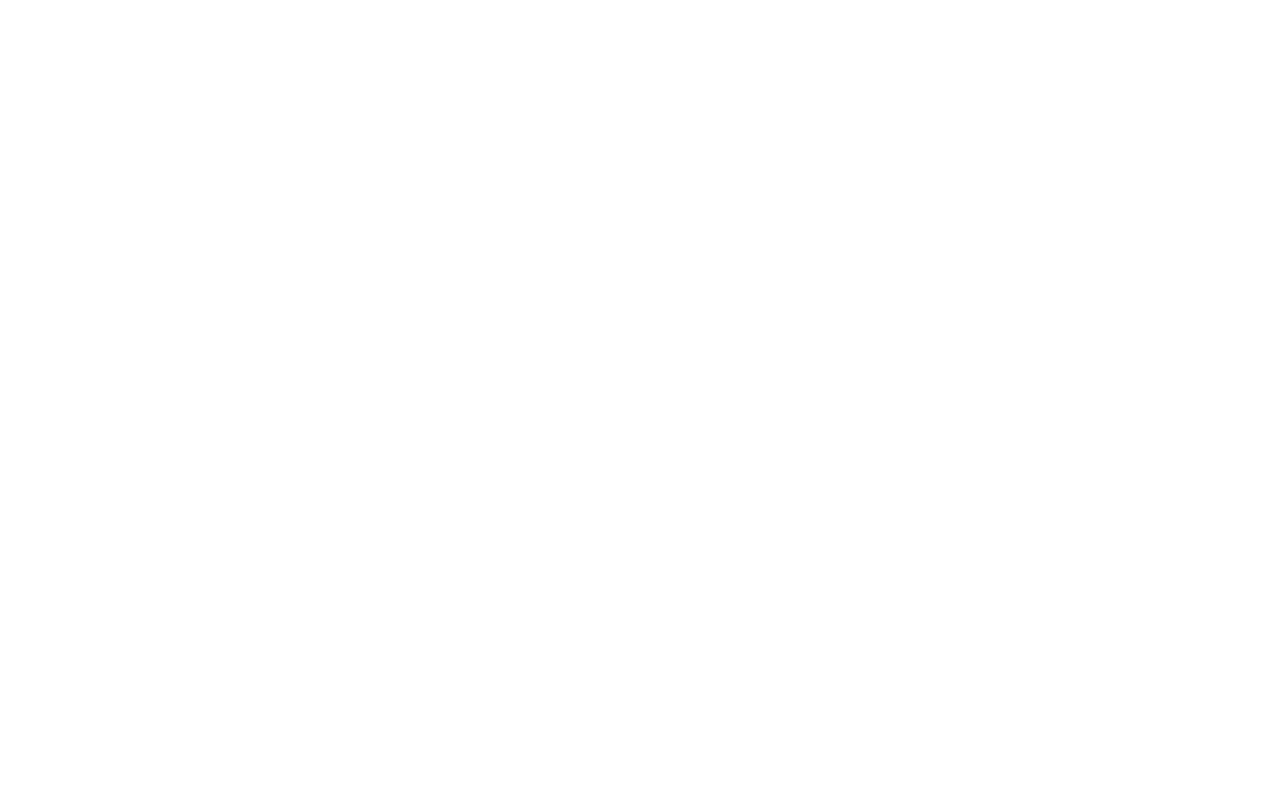
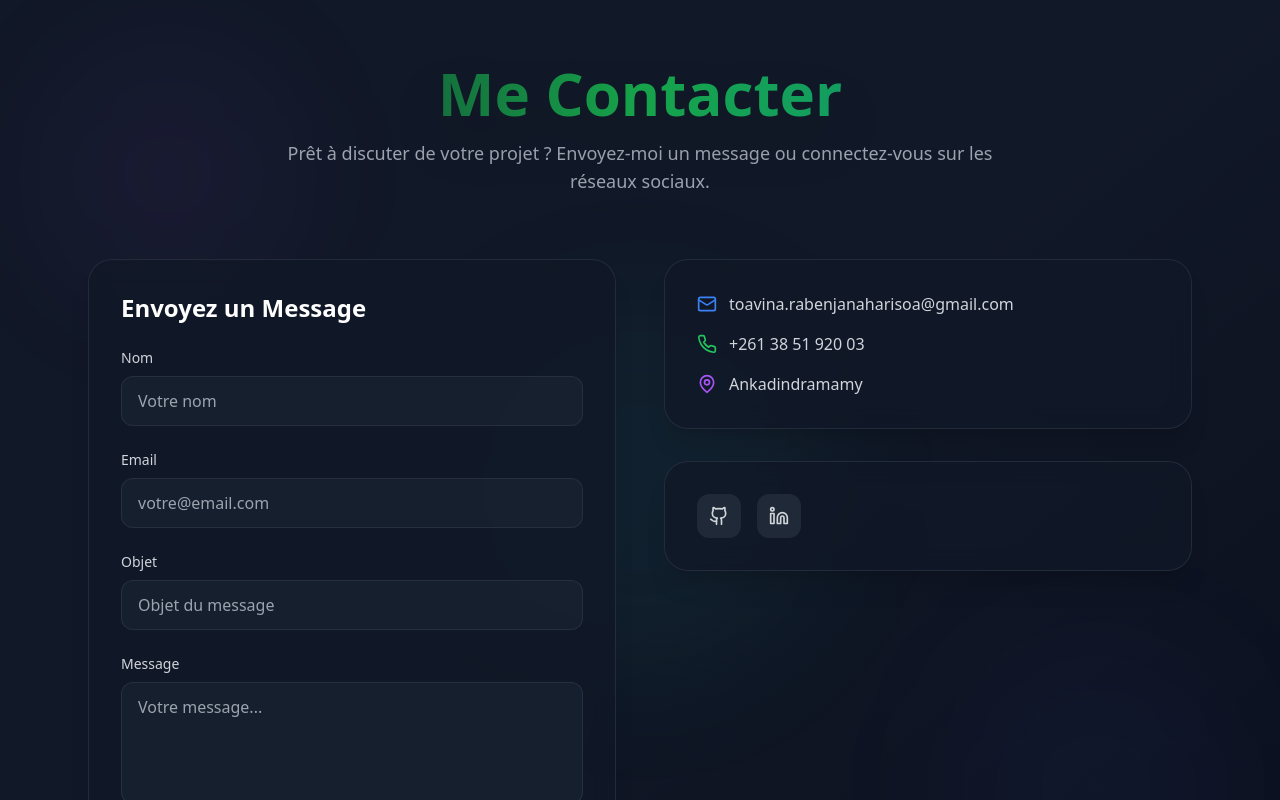
Before and after one commit to Nahary007/portfolio, a React (Vite) app: page / in a window 1280 px wide. Shown: the part 4000-4800 px from the top of the page. Before the commit the page ends 3967 px from the top, so only its background shows below. Built offline with nearby package versions, Linux system fonts and the light colour scheme.

Commit message:
Add Contact component and integrate it into App; update package dependencies

```diff
--- a/package.json
+++ b/package.json
@@ -11,6 +11,7 @@
     "typecheck": "tsc --noEmit -p tsconfig.app.json"
   },
   "dependencies": {
+    "@emailjs/browser": "^4.4.1",
     "@supabase/supabase-js": "^2.57.4",
     "framer-motion": "^12.23.24",
     "lucide-react": "^0.344.0",
--- a/src/App.tsx
+++ b/src/App.tsx
@@ -4,6 +4,7 @@
 import Realisations from './components/Realisation';
 import Cv from './components/Cv';
 import Competences from './components/Competence';
+import Contact from './components/Contact';
 
 function App() {
   const [theme, setTheme] = useState<'light' | 'dark'>('dark'); // ✅ Toujours commencer en dark
@@ -37,6 +38,7 @@
         <Realisations />
         <Cv />
         <Competences />
+        <Contact />
       </main>
     </div>
   );
--- /dev/null
+++ b/src/components/Contact.tsx
@@ -0,0 +1,205 @@
+import { useRef, useState } from "react";
+import { motion } from "framer-motion";
+import emailjs from "@emailjs/browser";
+import { Mail, Phone, MapPin, Github, Linkedin } from "lucide-react";
+
+const Contact = () => {
+  const form = useRef<HTMLFormElement>(null);
+  const [status, setStatus] = useState<string | null>(null);
+
+  const handleSubmit = (e: React.FormEvent<HTMLFormElement>) => {
+    e.preventDefault();
+
+    if (!form.current) return;
+
+    emailjs
+      .sendForm(
+        "service_9sgw6mj",
+        "template_hovptjf",
+        form.current,
+        "YrVTw-NdB4IDZiUB3"
+      )
+      .then(
+        () => {
+          setStatus("success");
+          form.current?.reset();
+        },
+        (error) => {
+          console.error(error);
+          setStatus("error");
+        }
+      );
+  };
+
+  return (
+    <section
+      id="contact"
+      className="relative py-24 min-h-screen bg-gradient-to-br from-white/50 via-transparent to-gray-50/50 dark:from-gray-900/50 dark:via-transparent dark:to-gray-950/50 overflow-hidden text-gray-900 dark:text-white transition-colors duration-300"
+    >
+      {/* Arrière-plan subtil */}
+      <div className="absolute inset-0 overflow-hidden pointer-events-none">
+        <div className="absolute top-20 left-10 w-64 h-64 bg-blue-500/5 dark:bg-purple-500/5 rounded-full blur-3xl"></div>
+        <div className="absolute bottom-20 right-10 w-72 h-72 bg-purple-500/5 dark:bg-indigo-500/5 rounded-full blur-3xl"></div>
+        <div className="absolute top-1/2 left-1/2 w-96 h-96 bg-emerald-500/5 dark:bg-teal-500/5 rounded-full blur-3xl -translate-x-1/2 -translate-y-1/2"></div>
+      </div>
+
+      <div className="max-w-6xl mx-auto px-6 relative z-10">
+        <motion.h2
+          initial={{ opacity: 0, y: -50 }}
+          whileInView={{ opacity: 1, y: 0 }}
+          transition={{ duration: 0.8, type: "spring", stiffness: 100 }}
+          viewport={{ once: true }}
+          className="text-5xl md:text-6xl font-black text-center mb-4 bg-gradient-to-r from-gray-900 via-green-600 to-teal-600 bg-clip-text text-transparent drop-shadow-2xl"
+        >
+          Me Contacter
+        </motion.h2>
+
+        <p className="text-center text-gray-600 dark:text-gray-400 mb-16 text-lg max-w-3xl mx-auto">
+          Prêt à discuter de votre projet ? Envoyez-moi un message ou connectez-vous sur les réseaux sociaux.
+        </p>
+
+        <div className="grid md:grid-cols-2 gap-12 items-start">
+          {/* Formulaire EmailJS */}
+          <motion.div
+            initial={{ opacity: 0, x: -50 }}
+            whileInView={{ opacity: 1, x: 0 }}
+            transition={{ duration: 0.8, type: "spring", stiffness: 100 }}
+            viewport={{ once: true }}
+            className="bg-white/80 dark:bg-gray-900/80 rounded-3xl p-8 shadow-xl border border-white/20 dark:border-gray-700/50 backdrop-blur-md"
+          >
+            <h3 className="text-2xl font-bold mb-6 text-gray-900 dark:text-white">Envoyez un Message</h3>
+
+            <form ref={form} onSubmit={handleSubmit} className="space-y-6">
+              <div>
+                <label htmlFor="name" className="block text-sm font-medium text-gray-700 dark:text-gray-300 mb-2">
+                  Nom
+                </label>
+                <input
+                  type="text"
+                  name="from_name"
+                  id="name"
+                  required
+                  className="w-full px-4 py-3 rounded-xl border border-gray-300/50 dark:border-gray-700/50 bg-white/50 dark:bg-gray-800/50 focus:ring-2 focus:ring-blue-500 focus:border-transparent transition-all duration-300"
+                  placeholder="Votre nom"
+                />
+              </div>
+
+              <div>
+                <label htmlFor="email" className="block text-sm font-medium text-gray-700 dark:text-gray-300 mb-2">
+                  Email
+                </label>
+                <input
+                  type="email"
+                  name="from_email"
+                  id="email"
+                  required
+                  className="w-full px-4 py-3 rounded-xl border border-gray-300/50 dark:border-gray-700/50 bg-white/50 dark:bg-gray-800/50 focus:ring-2 focus:ring-blue-500 focus:border-transparent transition-all duration-300"
+                  placeholder="votre@email.com"
+                />
+              </div>
+
+              <div>
+                <label htmlFor="objet" className="block text-sm font-medium text-gray-700 dark:text-gray-300 mb-2">
+                  Objet
+                </label>
+                <input
+                  type="text"
+                  name="subject"
+                  id="objet"
+                  required
+                  className="w-full px-4 py-3 rounded-xl border border-gray-300/50 dark:border-gray-700/50 bg-white/50 dark:bg-gray-800/50 focus:ring-2 focus:ring-blue-500 focus:border-transparent transition-all duration-300"
+                  placeholder="Objet du message"
+                />
+              </div>
+
+              <div>
+                <label htmlFor="message" className="block text-sm font-medium text-gray-700 dark:text-gray-300 mb-2">
+                  Message
+                </label>
+                <textarea
+                  name="message"
+                  id="message"
+                  rows={4}
+                  required
+                  className="w-full px-4 py-3 rounded-xl border border-gray-300/50 dark:border-gray-700/50 bg-white/50 dark:bg-gray-800/50 focus:ring-2 focus:ring-blue-500 focus:border-transparent transition-all duration-300 resize-none"
+                  placeholder="Votre message..."
+                ></textarea>
+              </div>
+
+              <input type="hidden" name="to_email" value="toavina.rabenjanaharisoa@gmail.com" />
+
+              <motion.button
+                whileHover={{ scale: 1.05 }}
+                whileTap={{ scale: 0.95 }}
+                type="submit"
+                className="w-full bg-gradient-to-r from-blue-600 via-purple-600 to-indigo-600 text-white py-3 px-6 rounded-xl font-semibold shadow-lg hover:shadow-xl transition-all duration-300"
+              >
+                Envoyer
+              </motion.button>
+            </form>
+
+            {status === "success" && (
+              <p className="text-green-600 mt-4 text-center">Message envoyé avec succès !</p>
+            )}
+            {status === "error" && (
+              <p className="text-red-600 mt-4 text-center">Une erreur est survenue. Réessayez.</p>
+            )}
+          </motion.div>
+
+          {/* Panneau contact et réseaux */}
+          <motion.div
+            initial={{ opacity: 0, x: 50 }}
+            whileInView={{ opacity: 1, x: 0 }}
+            transition={{ duration: 0.8, delay: 0.2, type: "spring", stiffness: 100 }}
+            viewport={{ once: true }}
+            className="space-y-8"
+          >
+            <div className="bg-white/80 dark:bg-gray-900/80 rounded-3xl p-8 shadow-xl border border-white/20 dark:border-gray-700/50 backdrop-blur-md">
+              <div className="space-y-4">
+                <div className="flex items-center space-x-3">
+                  <Mail className="w-5 h-5 text-blue-500" />
+                  <span className="text-gray-700 dark:text-gray-300">
+                    toavina.rabenjanaharisoa@gmail.com
+                  </span>
+                </div>
+                <div className="flex items-center space-x-3">
+                  <Phone className="w-5 h-5 text-green-500" />
+                  <span className="text-gray-700 dark:text-gray-300">+261 38 51 920 03</span>
+                </div>
+                <div className="flex items-center space-x-3">
+                  <MapPin className="w-5 h-5 text-purple-500" />
+                  <span className="text-gray-700 dark:text-gray-300">Ankadindramamy</span>
+                </div>
+              </div>
+            </div>
+
+            <div className="bg-white/80 dark:bg-gray-900/80 rounded-3xl p-8 shadow-xl border border-white/20 dark:border-gray-700/50 backdrop-blur-md">
+              <div className="flex space-x-4">
+                <motion.a
+                  href="https://github.com/Nahary007"
+                  target="_blank"
+                  rel="noopener noreferrer"
+                  whileHover={{ scale: 1.1, y: -2 }}
+                  className="p-3 bg-gray-100 dark:bg-gray-800 rounded-xl text-gray-700 dark:text-gray-300 hover:bg-blue-500 hover:text-white transition-all duration-300"
+                >
+                  <Github className="w-5 h-5" />
+                </motion.a>
+                <motion.a
+                  href="https://www.linkedin.com/in/toavina-rabenjanaharisoa-7b70b6365/"
+                  target="_blank"
+                  rel="noopener noreferrer"
+                  whileHover={{ scale: 1.1, y: -2 }}
+                  className="p-3 bg-gray-100 dark:bg-gray-800 rounded-xl text-gray-700 dark:text-gray-300 hover:bg-blue-600 hover:text-white transition-all duration-300"
+                >
+                  <Linkedin className="w-5 h-5" />
+                </motion.a>
+              </div>
+            </div>
+          </motion.div>
+        </div>
+      </div>
+    </section>
+  );
+};
+
+export default Contact;
```
Also changed, not shown: 1 other file (tests, documents, lock files or other folders).
